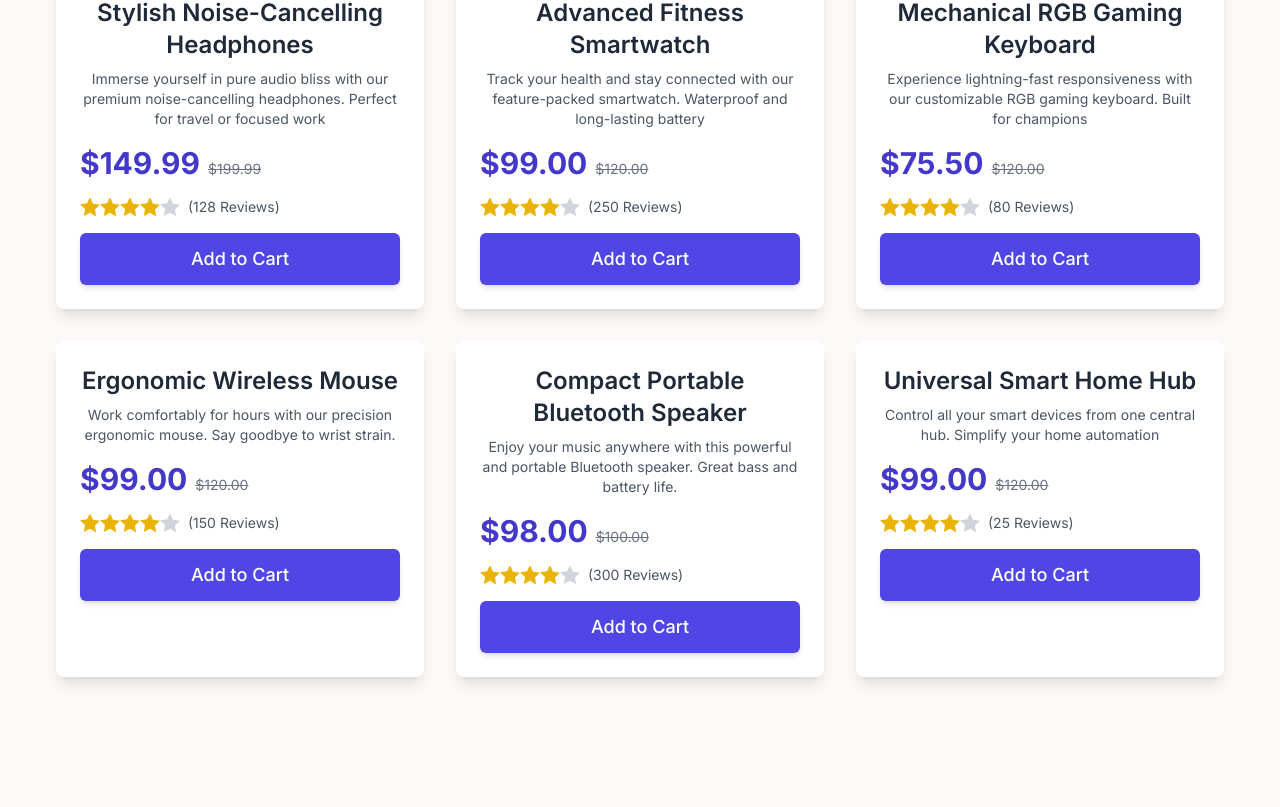
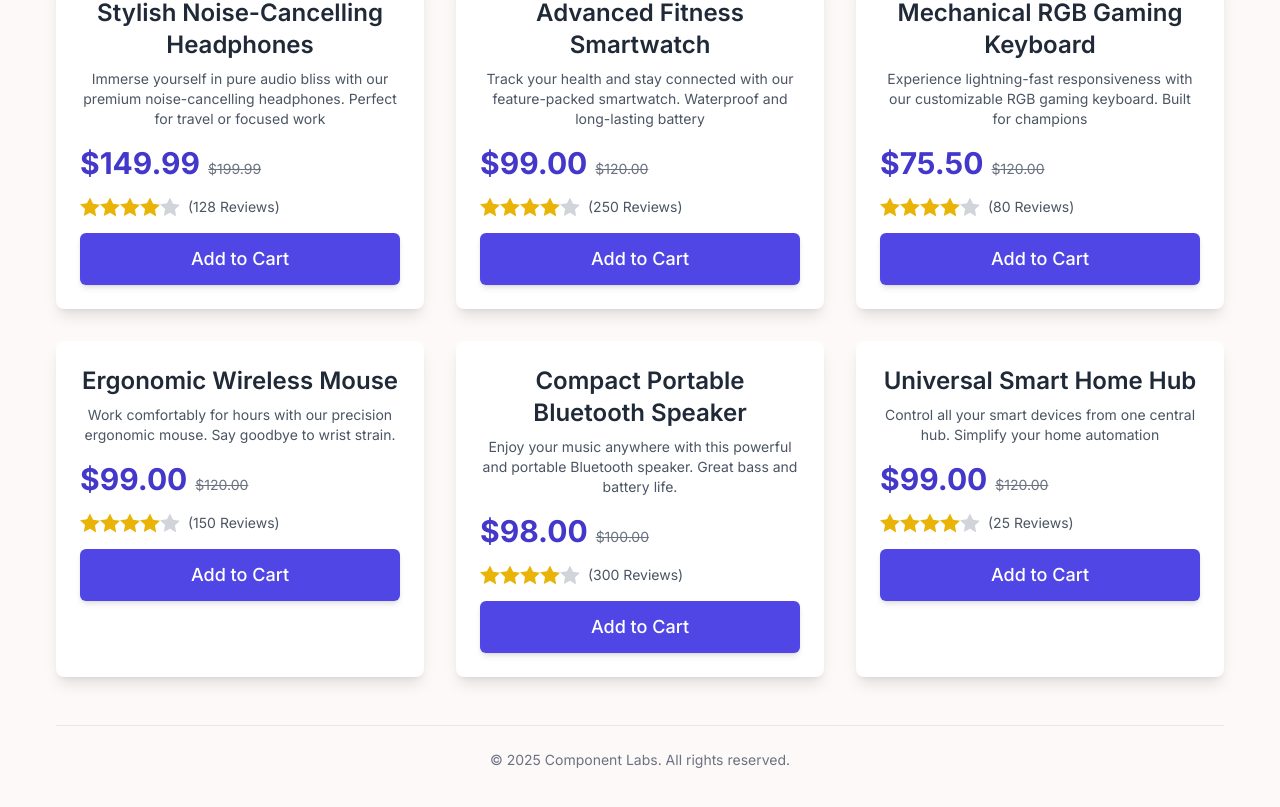
Before and after one commit to AishaSherin/my-react-app, a React (Vite) app: page / in a window 1280 px wide. Shown: the part 223-1030 px from the top of the page. Before the commit the page ends 956 px from the top, so only its background shows below. Built offline with nearby package versions, Linux system fonts and the light colour scheme.

Commit message:
first commit

```diff
--- a/src/main.jsx
+++ b/src/main.jsx
@@ -38,6 +38,16 @@ function Mainbox(props) {
           <button className="w-full bg-indigo-600 text-white py-3 px-6 rounded-md text-lg font-medium hover:bg-indigo-700 transition duration-300 shadow-md">{props.cart}</button>
         </div>
       </div>
+    </>
+  )
+}
+
+function Footer(){
+  return(
+    <>
+     <footer className="text-center mt-12 py-6 border-t border-gray-200 text-gray-500 text-sm">
+        <p>&copy; 2025 Component Labs. All rights reserved.</p>
+    </footer>
     </>
   )
 }
@@ -132,12 +142,13 @@ const div = React.createElement('div', { className: "grid grid-cols-1 md:grid-co
     svg5: 'M12 .587l3.668 7.568 8.332 1.151-6.064 5.828 1.48 8.279L12 18.896l-7.416 3.882 1.48-8.279-6.064-5.828 8.332-1.151z',
   }),
 )
+ const footer = React.createElement('header',null,React.createElement(Footer));
 
 
 const container = React.createElement(
   'div',
   { className: 'p-6 space-y-4' },
-  [header, div]
+  [header, div, footer]
 );
 const root = createRoot(document.getElementById('root'))
 root.render(container);
```
Also changed, not shown: 1 other file (tests, documents, lock files or other folders).
